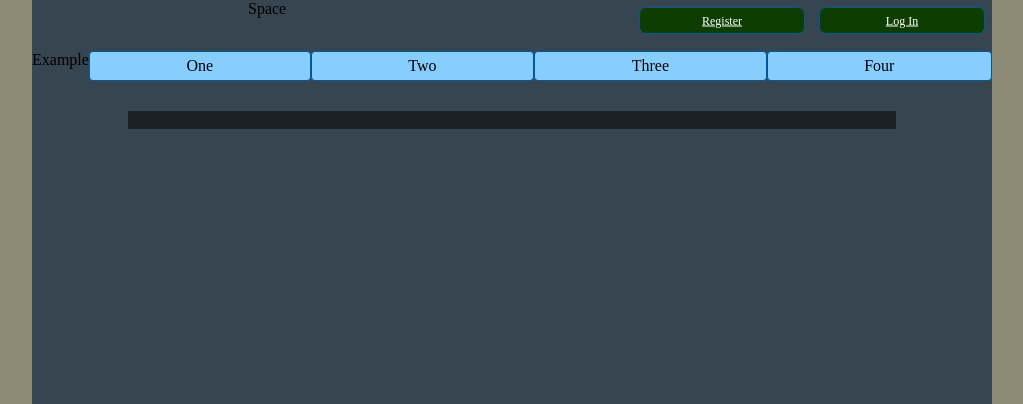
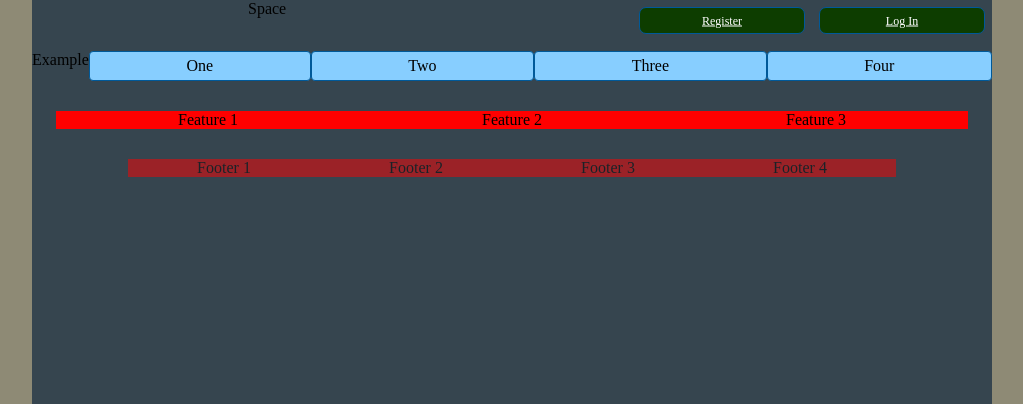
Before and after one commit to alitquan/TravellerSpace, a Flask app: page / in a window 1280 px wide. Shown: the part 16-420 px from the top of the page, without its empty margins (128-1151 px from the left). Run offline with Flask 2, Linux system fonts and the light colour scheme.

Commit message:
Added features grid; centered footer items

```diff
--- a/flaskr/static/style.css
+++ b/flaskr/static/style.css
@@ -73,6 +73,17 @@ body,html {
 	transform: translateY(-50%);
 }
 
+.features {
+	justify-content: center;
+	margin-top:30px;
+}
+.features-container {
+	background: white;
+	width: 95%;
+}
+.feature{
+	height: 30%;
+}
 .main-footer {
 	justify-content: center;
 	margin-top: 30px;
@@ -96,8 +107,11 @@ body,html {
 	flex-direction: column;
 	flex-basis: 100%;
 	flex: 1;
+	background-color:red;
+	justify-content:center;
+	align-items:center;
 }
 
-.column p {
+.column a {
 	color: black;
 }
--- a/flaskr/templates/main/first.html
+++ b/flaskr/templates/main/first.html
@@ -35,21 +35,37 @@
 
 </div>
 
+<div class = "flexbox features">
+	<div class = "features-container">
+		<div class = "row">
+			<div class ="column feature">
+				Feature 1
+			</div>
+			<div class ="column feature">
+				Feature 2
+			</div>
+			<div class ="column feature">
+				Feature 3
+			</div>
+		</div>
+	</div>
+</div>
+
 <div class = "flexbox main-footer">
 	<div class = "footer-container">
 		<div class = "row">
 			<div class = "column">
-				Hey
+				<a>Footer 1</a>
 			</div>
 
 			<div class = "column">
-				Who
+				<a>Footer 2</a>
 			</div>
 			<div class = "column">
-				Hello
+				<a>Footer 3</a>
 			</div>
 			<div class = "column">
-				What
+				<a>Footer 4</a>
 			</div>
 
 		</div>
```
